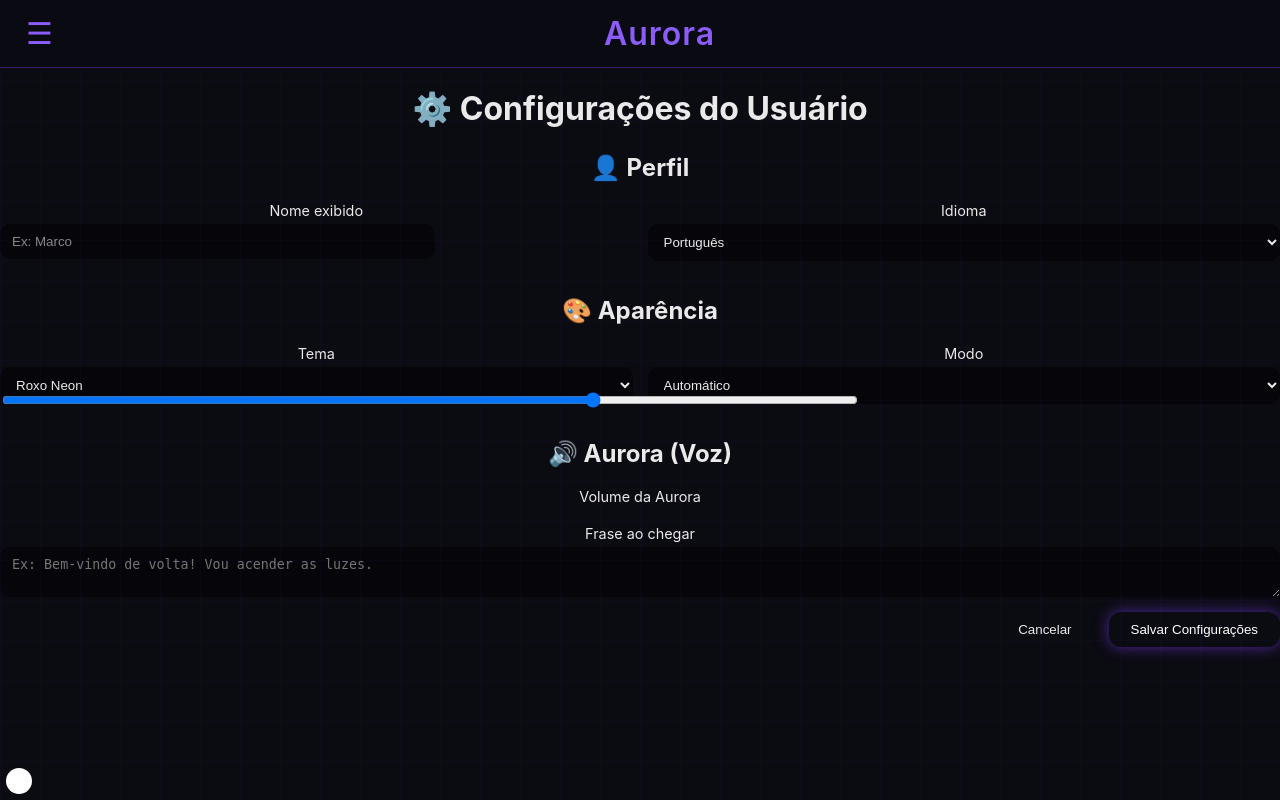
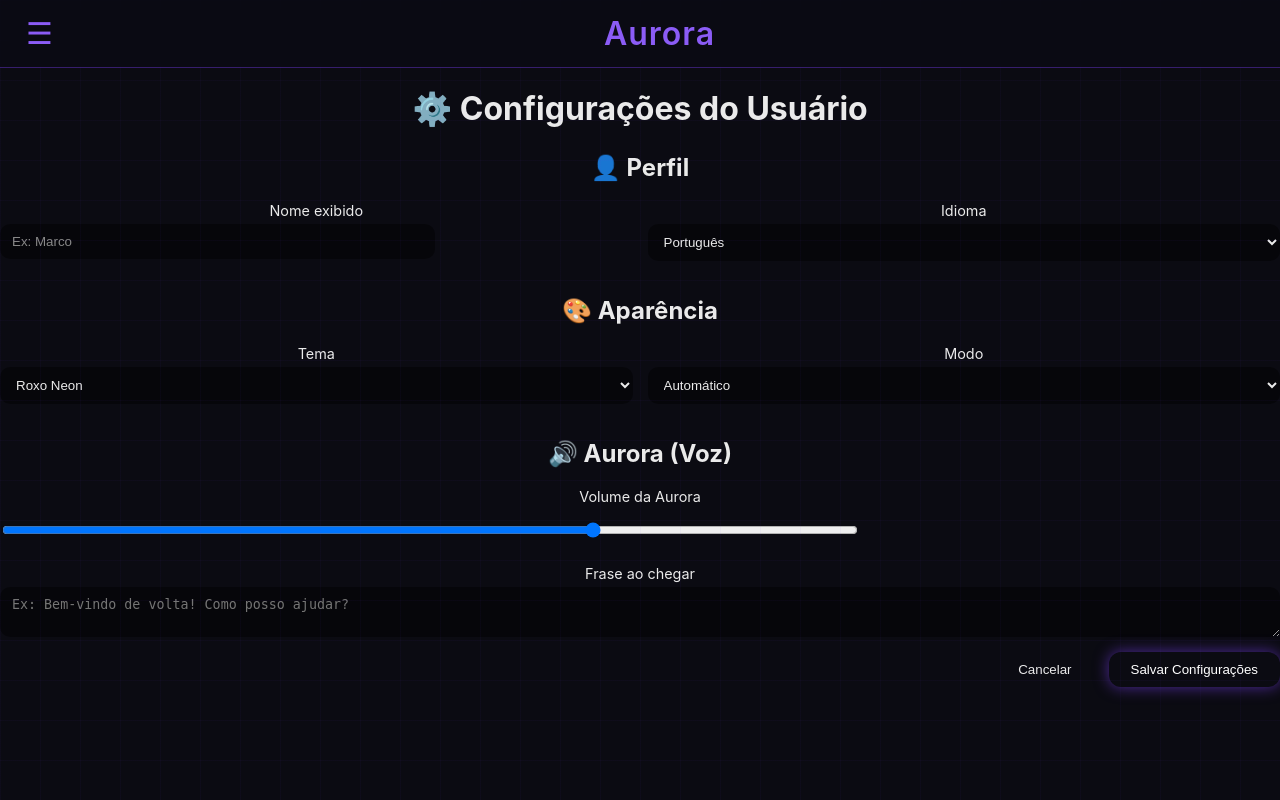
Before and after one commit to marcootavio2008/Aurora-dashboard, a Flask app: template templates/config.html in a window 1280 px wide. Run offline with Flask 3, Linux system fonts and the light colour scheme; the template is opened without the code that fills it, so the values that code supplies are empty; some libraries are stand-ins or nearby versions.

Commit message:
Update volume slider class and placeholder text

```diff
--- a/templates/config.html
+++ b/templates/config.html
@@ -52,13 +52,13 @@
 
   <div class="field">
     <label>Volume da Aurora</label>
-    <input type="range" min="0" max="100" value="70" id="volume" class="slider">
+    <input type="range" min="0" max="100" value="70" id="volume" class="slide">
   </div>
 
   <div class="field">
     <label>Frase ao chegar</label>
     <textarea id="frase" rows="2"
-      placeholder="Ex: Bem-vindo de volta! Vou acender as luzes."></textarea>
+      placeholder="Ex: Bem-vindo de volta! Como posso ajudar?"></textarea>
   </div>
 </div>
 
```
